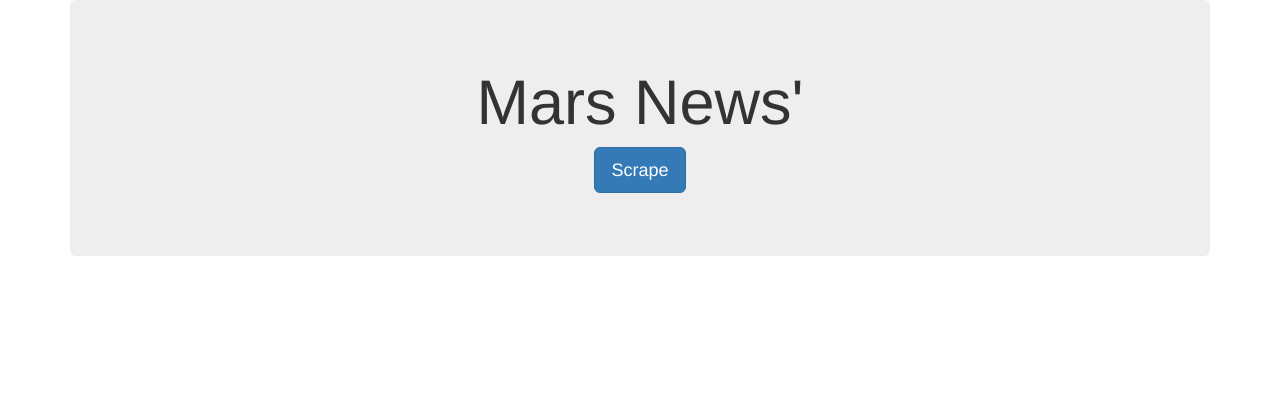
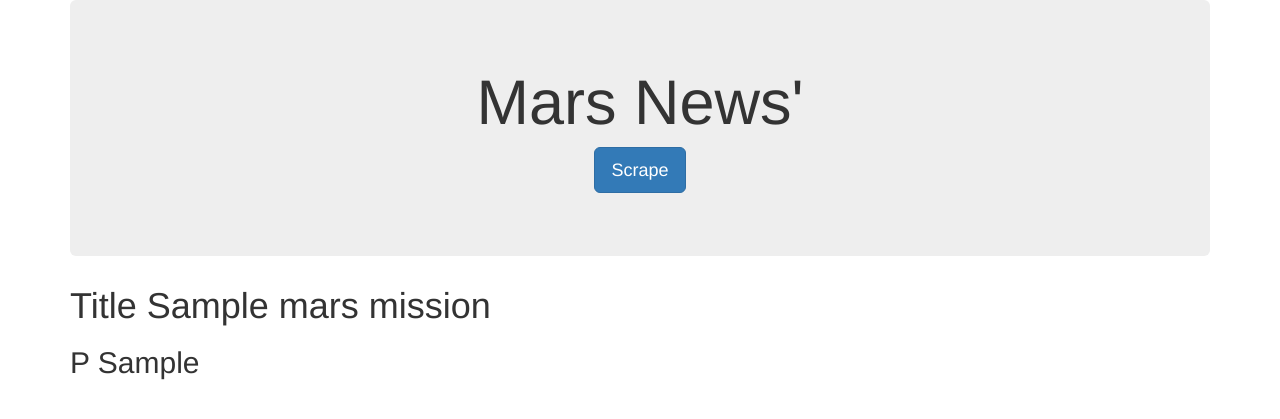
Before and after one commit to crogar/web-scraping-challenge, a Flask app: template Missions_to_Mars/templates/index.html in a window 1280 px wide. Shown: the top 419 px of the page. Run offline with Flask 2, Linux system fonts and the light colour scheme; the template is opened without the code that fills it: most values are stand-ins (such as "Sample title", 1, 10 or a date in 2020); some libraries are stand-ins or nearby versions.

Commit message:
mongo queries fixed

```diff
--- a/Missions_to_Mars/app.py
+++ b/Missions_to_Mars/app.py
@@ -1,3 +1,4 @@
+from re import template
 from flask import Flask, render_template, redirect
 from flask_pymongo import PyMongo
 import scrape_mars
@@ -5,16 +6,15 @@ import scrape_mars
 app = Flask(__name__)
 
 # Use PyMongo to establish Mongo connection
-mongo = PyMongo(app, uri="mongodb://localhost:27017/mission_mars")
+mongo = PyMongo(app, uri="mongodb://localhost:27017/mission_mars")  # Creating a db named mission_mars if it doesn't exist already
 
 
 # Set route to render index.html
 @app.route('/')
 def index():
     # Find one record of data from the mongo database
-    mars_data = mongo.db.mars_data.find()
+    mars_data = mongo.db.mars_data.find_one()   # since we are only using one Document in the MongoDb, well use find_one() method
     # Return template and data
-    print(mars_data)
     return render_template("index.html", mars_mission=mars_data)
 
 
@@ -24,10 +24,8 @@ def scrape():
 
     # Run the scrape function
     mars_data = scrape_mars.scrape()
-
     # Update the Mongo database using update and upsert=True
     mongo.db.mars_data.update({}, mars_data, upsert=True)
-
     # Redirect back to home page
     return redirect("/")
 
--- a/Missions_to_Mars/templates/index.html
+++ b/Missions_to_Mars/templates/index.html
@@ -16,7 +16,8 @@
       <h1>Mars News'</h1>
       <p><a class="btn btn-primary btn-lg" href="/scrape" role="button">Scrape</a></p>
     </div>
-
+    <h1>Title {{mars_mission["News_Title"]}}</h1>
+    <h2>P {{mars_mission.News_Paragraph}}</h2>
     <!-- -->
 
 
```
